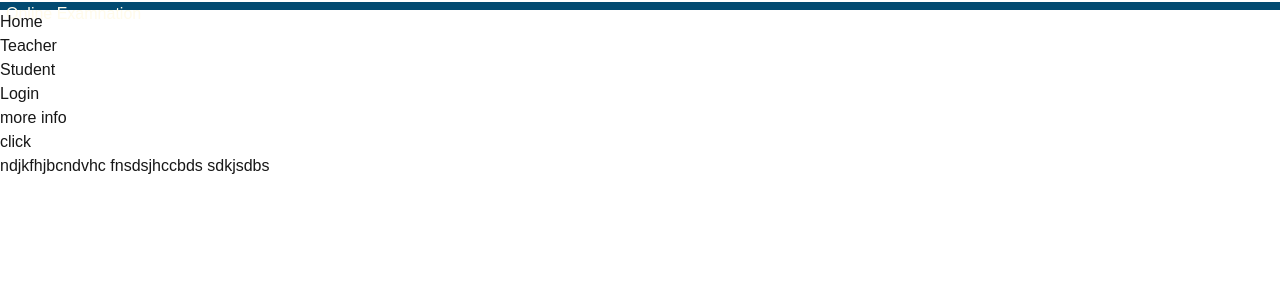
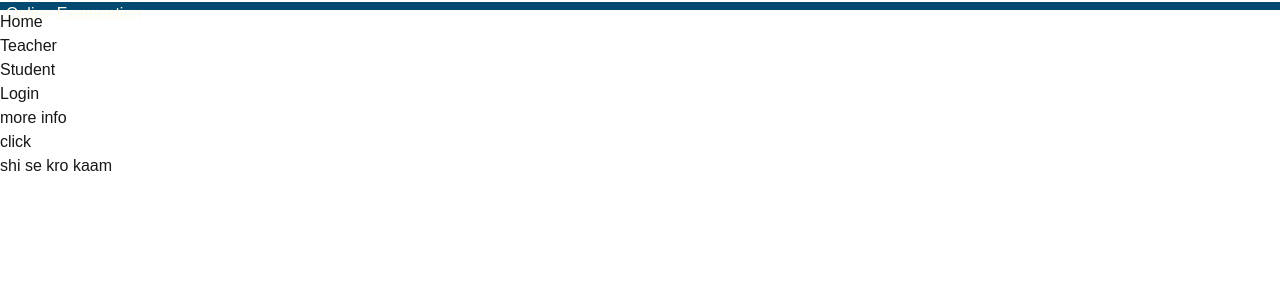
Before and after one commit to ashalearnology/batch-21, a Next.js app: page / in a window 1280 px wide. Shown: the top 300 px of the page. Built offline with nearby package versions, Linux system fonts and the light colour scheme.

Commit message:
new update

```diff
--- a/src/app/page.tsx
+++ b/src/app/page.tsx
@@ -23,7 +23,7 @@ import React from 'react'
         <button>click</button>
     </div>
     <div>
-        <p>ndjkfhjbcndvhc fnsdsjhccbds sdkjsdbs</p>
+        <p>shi se kro kaam</p>
     </div>
 
   </div>
```
